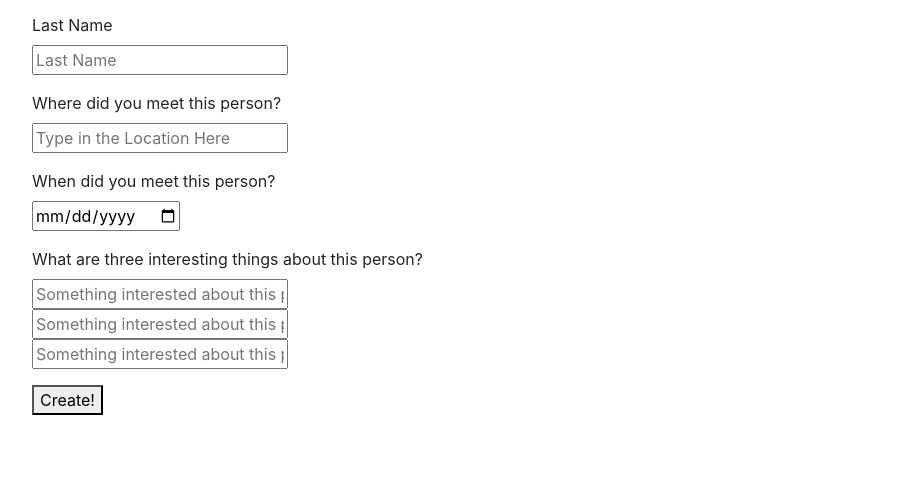
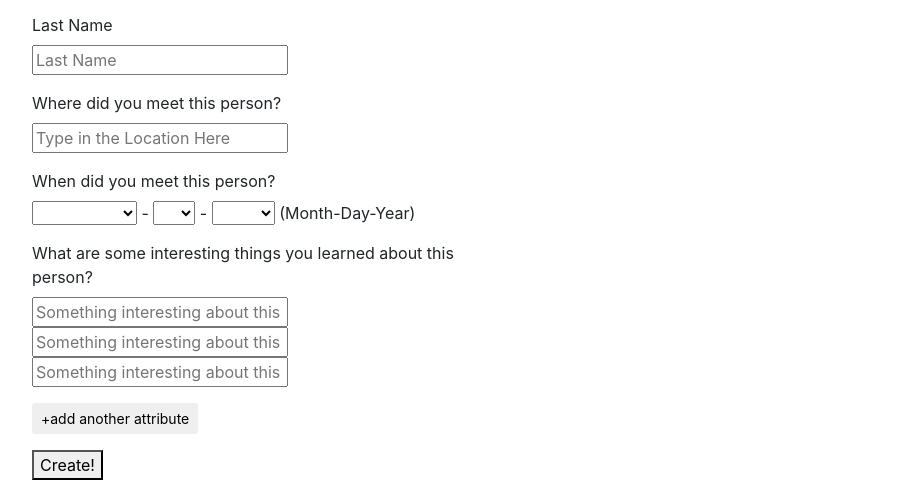
Before and after one commit to Brandoncyu/track-meet, a website: page index.html in a window 1280 px wide. Shown: the part 375-855 px from the top of the page, without its empty margins (53-965 px from the left). Before the commit the page ends 800 px from the top, so only its background shows below. Drawn offline with nearby package versions, Linux system fonts and the light colour scheme.

Commit message:
added attribute button, started saving things to local storage

```diff
--- a/index.html
+++ b/index.html
@@ -44,16 +44,97 @@
             </div>
             <div class = "form-row">
               <div class = "form-group col">
-                <label for "when">When did you meet this person?</label><br>
-                <input type = "date" name = "when" id = "when" >
+                <fieldset class="date">
+                  <label>When did you meet this person? </label><br>
+                  <select id="month"
+                          name="month" />
+                    <option value = '00'> </option>
+                    <option value = '01'>January</option>
+                    <option value = '02'>February</option>
+                    <option value = '03'>March</option>
+                    <option value = '04'>April</option>
+                    <option value = '05'>May</option>
+                    <option value = '06'>June</option>
+                    <option value = '07'>July</option>
+                    <option value = '08'>August</option>
+                    <option value = '09'>September</option>
+                    <option value = '10'>October</option>
+                    <option value = '11'>November</option>
+                    <option value = '12'>December</option>
+                  </select> -
+                  <select id="day"
+                          name="day" />
+                    <option value = '00'> </option>
+                    <option value = '01'>1</option>
+                    <option value = '02'>2</option>
+                    <option value = '03'>3</option>
+                    <option value = '04'>4</option>
+                    <option value = '05'>5</option>
+                    <option value = '06'>6</option>
+                    <option value = '07'>7</option>
+                    <option value = '08'>8</option>
+                    <option value = '09'>9</option>
+                    <option value = '10'>10</option>
+                    <option value = '11'>11</option>
+                    <option value = '12'>12</option>
+                    <option value = '13'>13</option>
+                    <option value = '14'>14</option>
+                    <option value = '15'>15</option>
+                    <option value = '16'>16</option>
+                    <option value = '17'>17</option>
+                    <option value = '18'>18</option>
+                    <option value = '19'>19</option>
+                    <option value = '20'>20</option>
+                    <option value = '21'>21</option>
+                    <option value = '22'>22</option>
+                    <option value = '23'>23</option>
+                    <option value = '24'>24</option>
+                    <option value = '25'>25</option>
+                    <option value = '26'>26</option>
+                    <option value = '27'>27</option>
+                    <option value = '28'>28</option>
+                    <option value = '29'>29</option>
+                    <option value = '30'>30</option>
+                    <option value = '31'>31</option>
+                  </select> -
+                  <select id="year"
+                         name="year" />
+                    <option> </option>
+                    <option value = '2018'>2018</option>
+                    <option value = '2017'>2017</option>
+                    <option value = '2016'>2016</option>
+                    <option value = '2015'>2015</option>
+                    <option value = '2014'>2014</option>
+                    <option value = '2013'>2013</option>
+                    <option value = '2012'>2012</option>
+                    <option value = '2011'>2011</option>
+                    <option value = '2010'>2010</option>
+                    <option value = '2009'>2009</option>
+                    <option value = '2008'>2008</option>
+                    <option value = '2007'>2007</option>
+                    <option value = '2006'>2006</option>
+                    <option value = '2005'>2005</option>
+                    <option value = '2004'>2004</option>
+                    <option value = '2003'>2003</option>
+                    <option value = '2002'>2002</option>
+                    <option value = '2001'>2001</option>
+                    <option value = '2000'>2000</option>
+                  </select>
+                  <span class="inst">(Month-Day-Year)</span>
+                </fieldset>
               </div>
             </div>
             <div class = "form-row">
-              <div class = "form-group col">
-                <label for "what">What are three interesting things about this person?</label><br>
-                <input type = "text" name = "what" id = "what1" placeholder = "Something interested about this person"><br>
-                <input type = "text" name = "what" id = "what2" placeholder = "Something interested about this person"><br>
-                <input type = "text" name = "what" id = "what3" placeholder = "Something interested about this person"><br>
+              <div class="form-group col" id = "big-what">
+                <label for="what">What are some interesting things you learned about this person?</label><br>
+                <input type = "text" name = "what" placeholder = "Something interesting about this person"><br>
+                <input type = "text" name = "what" placeholder = "Something interesting about this person"><br>
+                <input type = "text" name = "what" placeholder = "Something interesting about this person"><br>
+              </div>
+            </div>
+            <div class = "form-row">
+              <div class="form-group col" id = "big-what">
+                <button id="add" class = "btn btn-sm">+add another attribute</button>
               </div>
             </div>
             <button type="submit">Create!</button>
@@ -61,7 +142,7 @@
 
 
         </div>
-        <div class = "col" id = "display">
+        <div class = "col" id = "card-display">
         </div>
       </div>
     </div>
--- a/package.json
+++ b/package.json
@@ -5,8 +5,8 @@
   "main": "index.js",
   "scripts": {
     "test": "echo \"Error: no test specified\" && exit 1",
-    "build": "browserify main.js -o bundle.js",
-    "watch": "watchify main.js -o bundle.js",
+    "build": "browserify scripts/main.js -o bundle.js",
+    "watch": "watchify scripts/main.js -o bundle.js",
     "dev-server": "live-server .",
     "dev": "run-all \"npm run watch\" \"npm run dev-server\""
   },
--- a/scripts/main.js
+++ b/scripts/main.js
@@ -1,15 +1,45 @@
-const create = document.querySelector('#create')
+const adding = document.getElementById('add')
 
-create.addEventListener('submit', (event) => {
+adding.addEventListener('click', (event)=>{
+  event.preventDefault()
+  let bigWhat = document.querySelector('#big-what')
+  let newInput = document.createElement('input')
+  newInput.setAttribute('placeholder', "Something interesting about this person")
+  let space = document.createElement('br')
+  bigWhat.appendChild(newInput)
+  bigWhat.appendChild(space)
+})
+
+const create = document.getElementById('create')
+
+create.addEventListener('submit', (event)=>{
   event.preventDefault()
 
   const firstName = document.querySelector('#firstname').value
   const lastName = document.querySelector('#lastname').value
   const where = document.querySelector('#where').value
-  const when = document.querySelector('#when').value
-  const what1 = document.querySelector('#what1').value
-  const what2 = document.querySelector('#what2').value
-  const what3 = document.querySelector('#what3').value
+  const when = document.querySelector('#month').value + '-' + document.querySelector('#day').value + '-' + document.querySelector('#year').value
+  let what = []
+  const whatQueries = document.querySelectorAll('#big-what input')
+  for (i = 0; i < whatQueries.length; i++){
+    if (whatQueries[i].value){
+      what.push(whatQueries[i].value)
+    }
+  }
 
-  console.log(firstName)
+  let exportedValues = {
+    'firstName': firstName,
+    'lastName': lastName,
+    'where': where,
+    'when': when,
+    'what': what
+  }
+  let importedData = JSON.parse(localStorage.getItem('cards'))
+  if (importedData == null) importedData = []
+  console.log(importedData)
+  importedData.push(exportedValues)
+  console.log(importedData)
+  localStorage.setItem('cards', JSON.stringify(importedData))
+
+  document.getElementById('create').reset();
 })
```
Also changed, not shown: bundle.js (+48 -1 lines).
